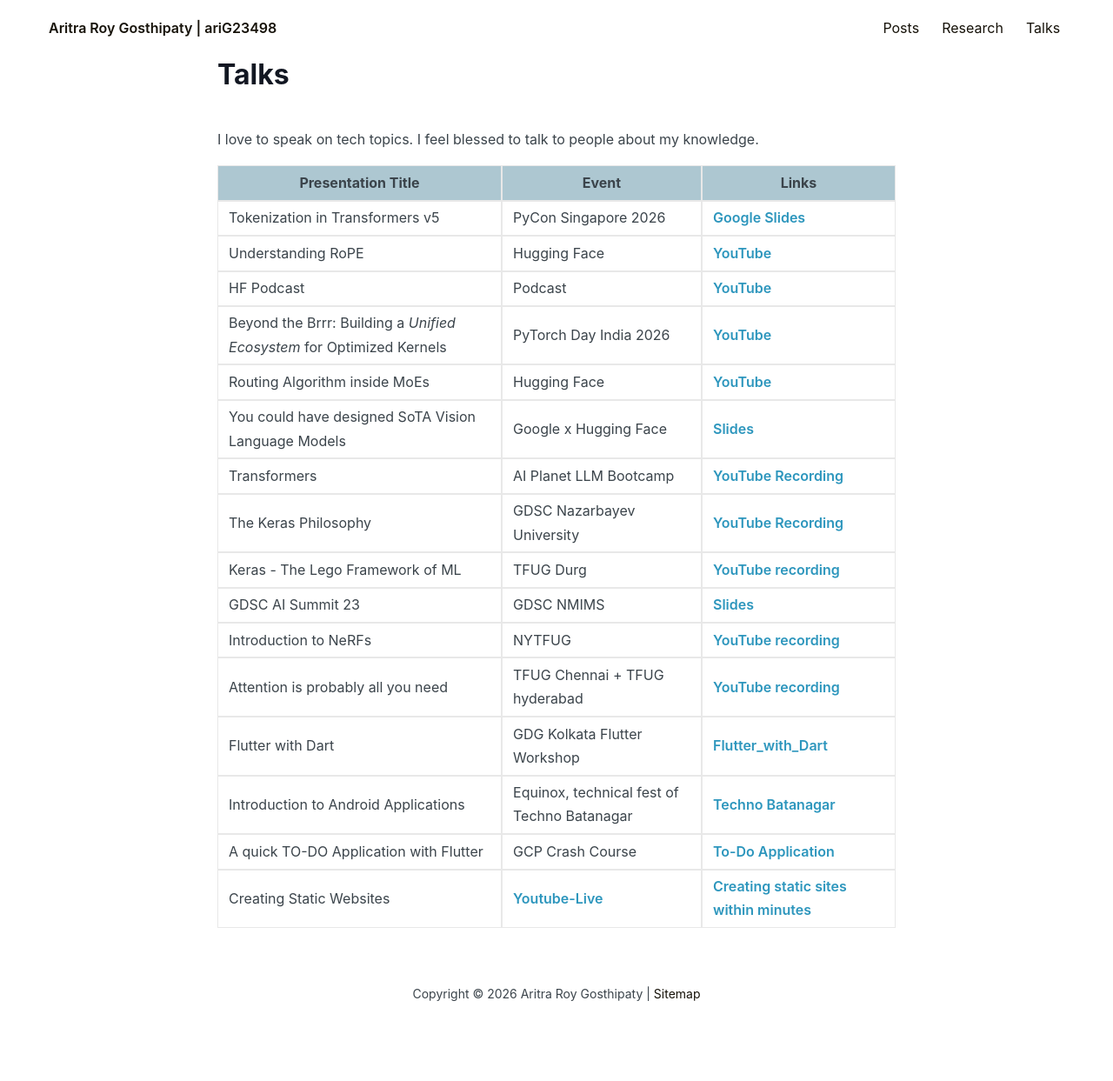
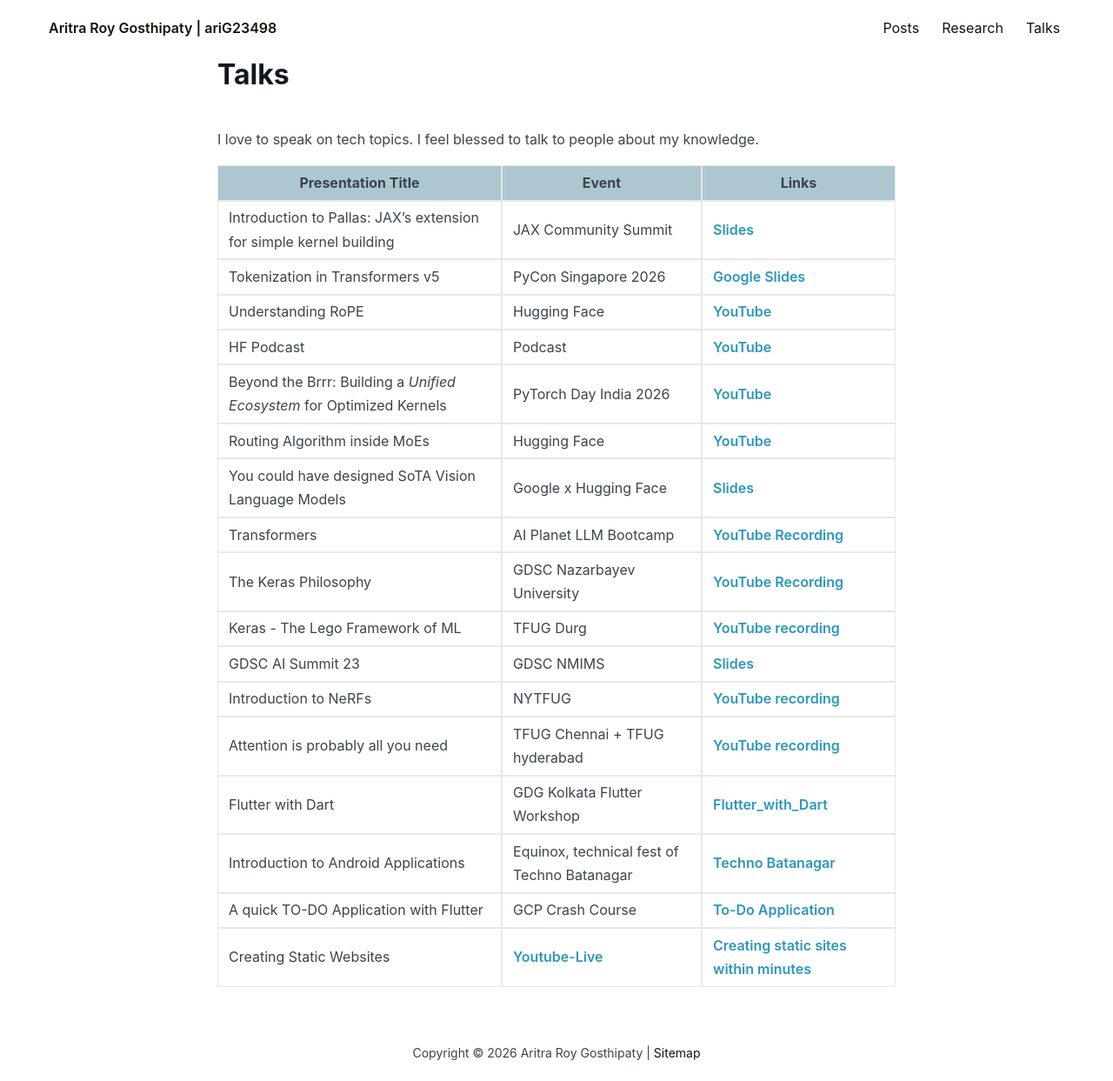
Before and after one commit to ariG23498/ariG23498.github.io, a Jekyll site: the page built from talks.md, in a window 1280 px wide. Shown: the whole page at 87% size. Built offline with Jekyll 4.4.1, drawn with Linux system fonts in a browser that asks for light colours; before the commit the page ends 1175 px from its top, so only the background shows below that.

Commit message:
Update talks.md

```diff
--- a/talks.md
+++ b/talks.md
@@ -6,6 +6,7 @@ permalink: /talks
 
 | Presentation Title | Event | Links |
 | :--: | :--: | :--: |
+| Introduction to Pallas: JAX’s extension for simple kernel building | JAX Community Summit | [Slides](https://docs.google.com/presentation/d/e/2PACX-1vQioy7xenECAGpNqxl2EBurYEb4W35HnPLX46LkAnIiz4Iu2UFNPRwdrQAJQaAKPpPDflh09KSRTg29/pub?start=false&loop=false&delayms=3000) |
 | Tokenization in Transformers v5 | PyCon Singapore 2026 | [Google Slides](https://docs.google.com/presentation/d/1kbfseQ9GHad8a89LpNJ7y__4jvSUSQK-4IJAEc-V4NU/edit?usp=sharing)|
 | Understanding RoPE | Hugging Face | [YouTube](https://youtu.be/jlGf2qieSk0)|
 | HF Podcast | Podcast | [YouTube](https://youtu.be/O3Ul6H20pLI) |
```
